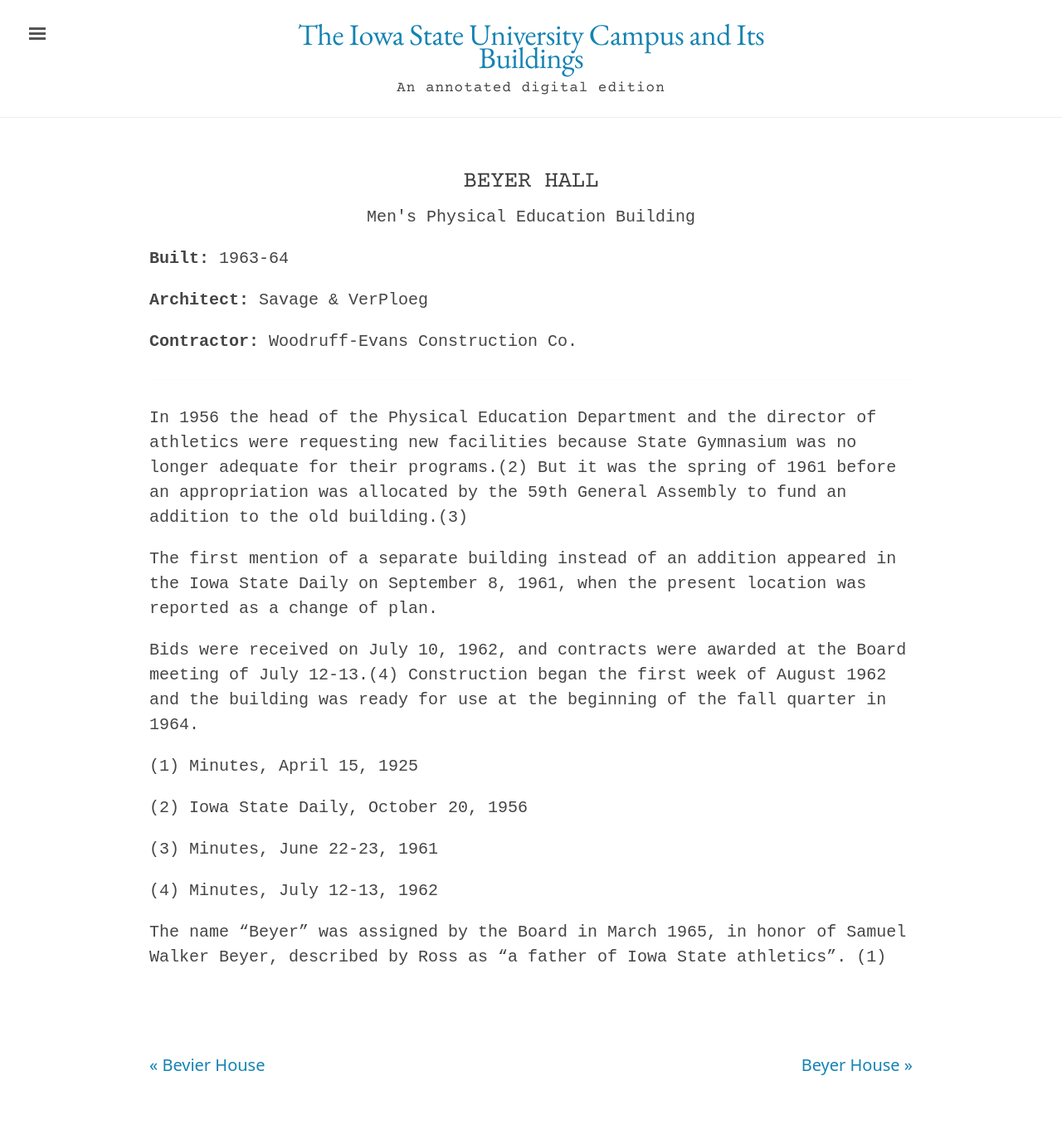
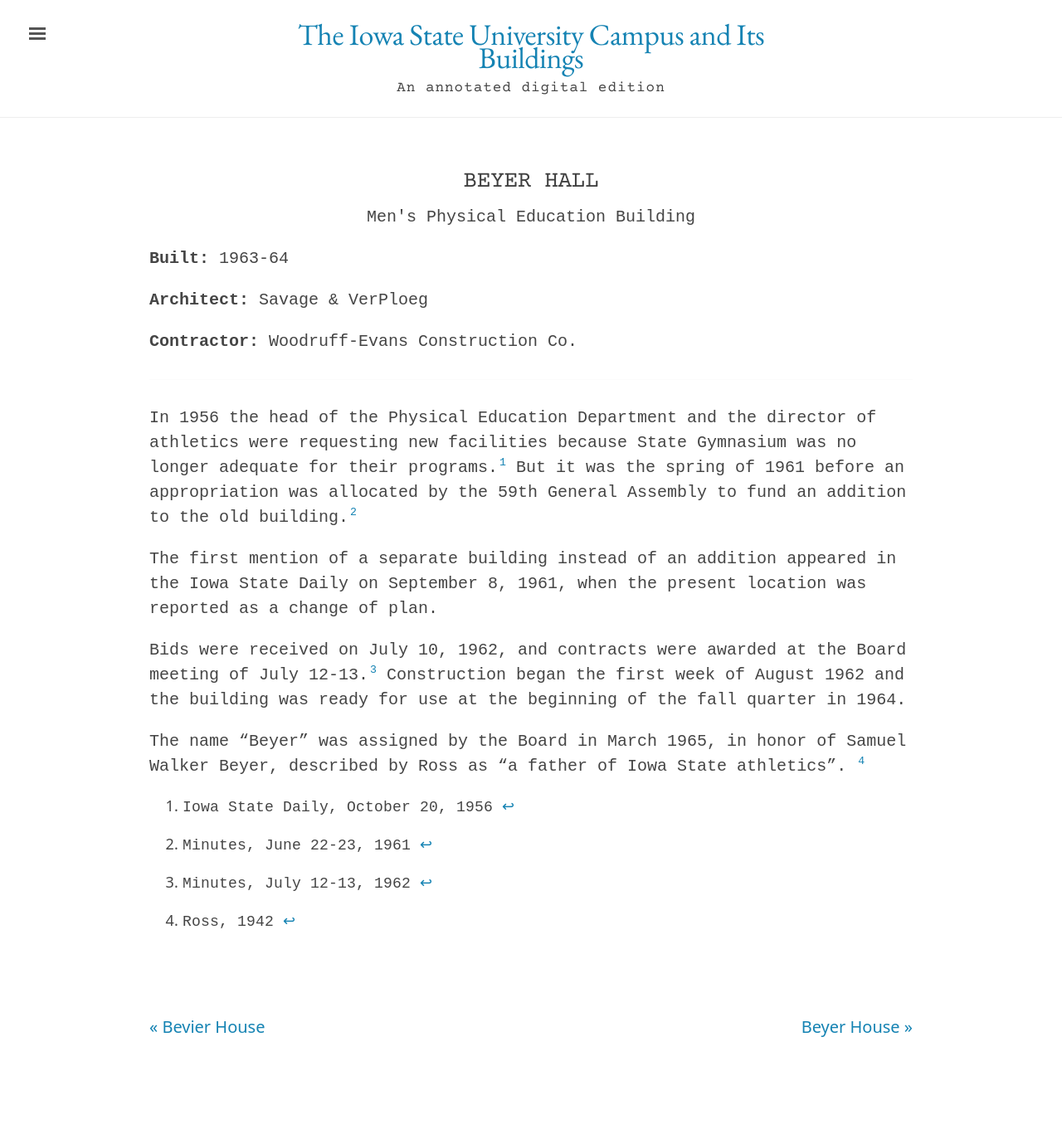
Before and after one commit to emanderson811/day-edition, a Jekyll site: the page built from _texts/buildings/020day-beyer-hall.md, in a window 1280 px wide. Shown: the whole page at 83% size. Built offline with Jekyll 4.4.1, drawn with Linux system fonts in a browser that asks for light colours; after the commit the page ends 1333 px from its top, so only the background shows below that.

Commit message:
Update 020day-beyer-hall.md

```diff
--- a/_texts/buildings/020day-beyer-hall.md
+++ b/_texts/buildings/020day-beyer-hall.md
@@ -14,18 +14,18 @@
 ---
 ---
 
-In 1956 the head of the Physical Education Department and the director of athletics were requesting new facilities because State Gymnasium was no longer adequate for their programs.(2) But it was the spring of 1961 before an appropriation was allocated by the 59th General Assembly to fund an addition to the old building.(3)
+In 1956 the head of the Physical Education Department and the director of athletics were requesting new facilities because State Gymnasium was no longer adequate for their programs.[^fn1] But it was the spring of 1961 before an appropriation was allocated by the 59th General Assembly to fund an addition to the old building.[^fn2]
 
 The first mention of a separate building instead of an addition appeared in the Iowa State Daily on September 8, 1961, when the present location was reported as a change of plan.
 
-Bids were received on July 10, 1962, and contracts were awarded at the Board meeting of July 12-13.(4) Construction began the first week of August 1962 and the building was ready for use at the beginning of the fall quarter in 1964.
+Bids were received on July 10, 1962, and contracts were awarded at the Board meeting of July 12-13.[^fn3] Construction began the first week of August 1962 and the building was ready for use at the beginning of the fall quarter in 1964.
 
-(1)  Minutes, April 15,  1925
+[^fn1]:  Iowa State Daily, October 20,  1956
 
-(2)  Iowa State Daily, October 20,  1956
+[^fn2]:  Minutes,  June 22-23,  1961
 
-(3)  Minutes,  June 22-23,  1961
+[^fn3]:  Minutes, July 12-13,  1962
 
-(4)  Minutes, July 12-13,  1962
+The name "Beyer" was assigned by the Board in March 1965, in honor of Samuel Walker Beyer, described by Ross as "a father of Iowa State athletics". [^fn4]
 
-The name "Beyer" was assigned by the Board in March 1965, in honor of Samuel Walker Beyer, described by Ross as "a father of Iowa State athletics". (1)
+[^fn4]: Ross, 1942
```
